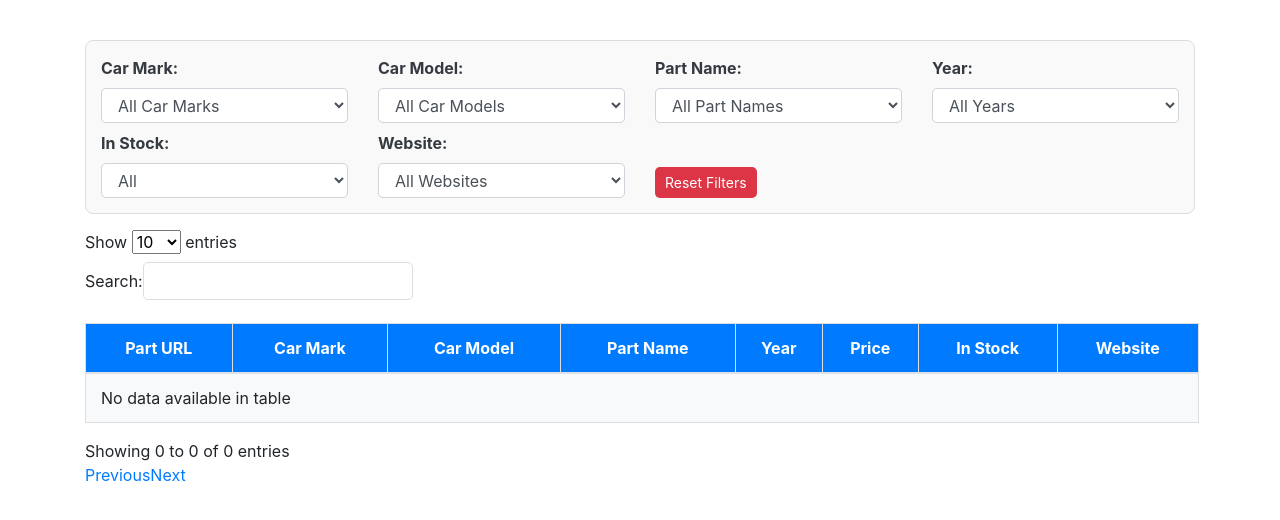
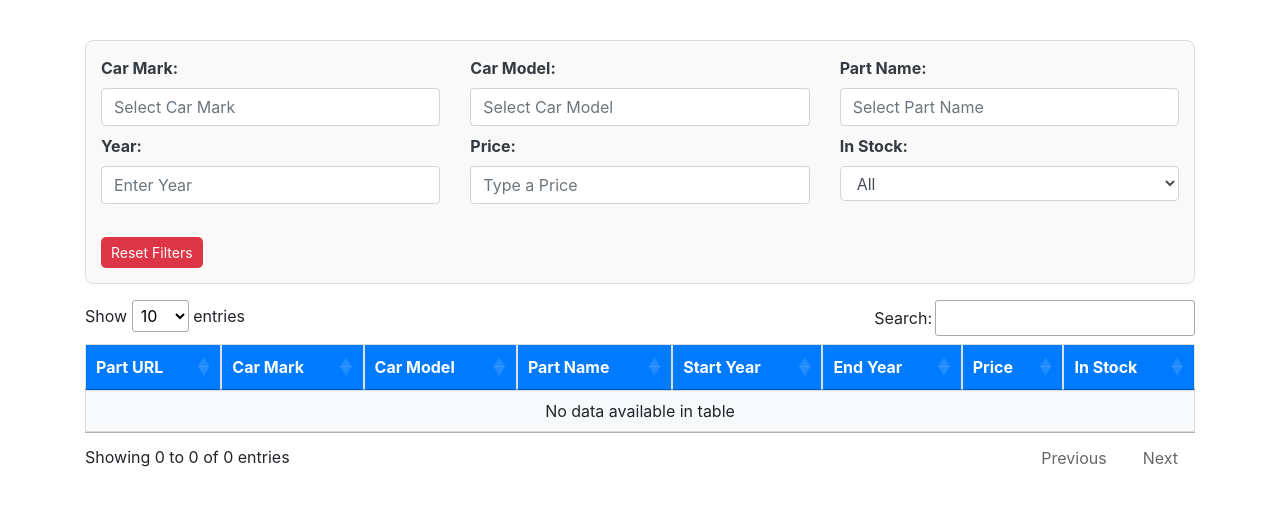
Before and after one commit to AngelTern/nawilebi_scrape, a Flask app: page /data in a window 1280 px wide. Shown: the top 520 px of the page. Run offline with Flask 3, Linux system fonts and the light colour scheme; the visitor is signed in with stand-in values (Sample User, id 1); data that the repository does not hold is empty; some libraries are stand-ins or nearby versions.

Commit message:
made changes to flask app

```diff
--- a/nawilebi/nawilebi/items.py
+++ b/nawilebi/nawilebi/items.py
@@ -15,6 +15,8 @@ class NawilebiItem(scrapy.Item):
     part_full_name = scrapy.Field()
     car_model = scrapy.Field()
     year = scrapy.Field()
+    start_year = scrapy.Field()
+    end_year = scrapy.Field()
     #oem = scrapy.Field()
     price = scrapy.Field()
     original_price = scrapy.Field()
--- a/nawilebi/nawilebi/spiders/autopia.py
+++ b/nawilebi/nawilebi/spiders/autopia.py
@@ -10,6 +10,7 @@ class AutopiaSpider(scrapy.Spider):
         'ITEM_PIPELINES': {
             "nawilebi.pipelines.NawilebiPipeline": 100,
             "nawilebi.pipelines.AutopiaPipeline": 200,
+            "nawilebi.pipelines.YearProcessPipeline": 300,
             "nawilebi.pipelines.SaveToMySQLPipeline": 900
         },
         'DOWNLOAD_DELAY': 0.5,
--- a/nawilebi/nawilebi/spiders/autotrans.py
+++ b/nawilebi/nawilebi/spiders/autotrans.py
@@ -9,7 +9,8 @@ class AutotransSpider(scrapy.Spider):
     custom_settings = {
         'ITEM_PIPELINES': {
             "nawilebi.pipelines.NawilebiPipeline": 100,
-            "nawilebi.pipelines.AutotransPipeline": 200,
+            "nawilebi.pipelines.AutopiaPipeline": 200,
+            "nawilebi.pipelines.YearProcessPipeline": 300,
             "nawilebi.pipelines.SaveToMySQLPipeline": 900
         },
         'DOWNLOAD_DELAY': 0.5,
--- a/nawilebi/nawilebi/spiders/carparts.py
+++ b/nawilebi/nawilebi/spiders/carparts.py
@@ -9,7 +9,8 @@ class CarpartsSpider(scrapy.Spider):
     custom_settings = {
         'ITEM_PIPELINES': {
             "nawilebi.pipelines.NawilebiPipeline": 100,
-            "nawilebi.pipelines.CarpartsPipeline": 200,
+            "nawilebi.pipelines.AutopiaPipeline": 200,
+            "nawilebi.pipelines.YearProcessPipeline": 300,
             "nawilebi.pipelines.SaveToMySQLPipeline": 900
         },
         'DOWNLOAD_DELAY': 0.5,
--- a/nawilebi/nawilebi/spiders/topautoparts.py
+++ b/nawilebi/nawilebi/spiders/topautoparts.py
@@ -12,7 +12,8 @@ class TopautopartsSpider(scrapy.Spider):
     custom_settings = {
         'ITEM_PIPELINES': {
             "nawilebi.pipelines.NawilebiPipeline": 100,
-            "nawilebi.pipelines.TopaoutopartsPopelines": 200,
+            "nawilebi.pipelines.AutopiaPipeline": 200,
+            "nawilebi.pipelines.YearProcessPipeline": 300,
             "nawilebi.pipelines.SaveToMySQLPipeline": 900
         },
         'DOWNLOAD_DELAY': 0.5,
--- a/nawilebi/nawilebi/spiders/vgparts.py
+++ b/nawilebi/nawilebi/spiders/vgparts.py
@@ -10,12 +10,12 @@ class VgpartsSpider(scrapy.Spider):
     custom_settings = {
         'ITEM_PIPELINES': {
             "nawilebi.pipelines.NawilebiPipeline": 100,
-            'nawilebi.pipelines.VgpartsPipeline': 200,
+            "nawilebi.pipelines.AutopiaPipeline": 200,
+            "nawilebi.pipelines.YearProcessPipeline": 300,
             "nawilebi.pipelines.SaveToMySQLPipeline": 900
         },
         'DOWNLOAD_DELAY': 0.5,
     }
-
     def parse(self, response):
         json_data = json.loads(response.text)
 
--- a/nawilebi/nawilebi/spiders/vsauto.py
+++ b/nawilebi/nawilebi/spiders/vsauto.py
@@ -8,7 +8,8 @@ class VsautoSpider(scrapy.Spider):
     custom_settings = {
         'ITEM_PIPELINES': {
             "nawilebi.pipelines.NawilebiPipeline": 100,
-            "nawilebi.pipelines.VsautoPipeline": 200,
+            "nawilebi.pipelines.AutopiaPipeline": 200,
+            "nawilebi.pipelines.YearProcessPipeline": 300,
             "nawilebi.pipelines.SaveToMySQLPipeline": 900
         },
         'DOWNLOAD_DELAY': 0.5,
--- a/nawilebi/nawilebi_webapp/app.py
+++ b/nawilebi/nawilebi_webapp/app.py
@@ -1,15 +1,16 @@
-from flask import Flask, render_template, url_for, redirect, request
+from flask import Flask, render_template, url_for, redirect, request, jsonify
 from flask_sqlalchemy import SQLAlchemy
 from flask_login import UserMixin, login_user, LoginManager, login_required, logout_user, current_user
 from flask_wtf import FlaskForm
 from wtforms import StringField, PasswordField, SubmitField
-from wtforms.validators import InputRequired, Length, ValidationError
+from wtforms.validators import InputRequired, Length
 from flask_bcrypt import Bcrypt
+from sqlalchemy import or_, func, Integer, case, and_
 
 app = Flask(__name__)
 application = app
-app.config['SQLALCHEMY_DATABASE_URI'] = 'mysql://root:12XklsD!?NmG1509@localhost/nawilebi'
-app.config["SECRET_KEY"] = 'whatever'
+app.config['SQLALCHEMY_DATABASE_URI'] = 'mysql+mysqldb://root:12XklsD!?NmG1509@localhost/nawilebi'
+app.config["SECRET_KEY"] = 'am_chem_fexebs'
 db = SQLAlchemy(app)
 bcrypt = Bcrypt(app)
 
@@ -23,9 +24,9 @@ def load_user(user_id):
 
 class User(db.Model, UserMixin):
     __tablename__ = 'login_credentials'
-    id = db.Column(db.Integer, primary_key = True)
-    username = db.Column(db.String(20), nullable = False, unique = True)
-    password = db.Column(db.String(80), nullable = False)
+    id = db.Column(db.Integer, primary_key=True)
+    username = db.Column(db.String(20), nullable=False, unique=True)
+    password = db.Column(db.String(80), nullable=False)
 
 class CarPart(db.Model):
     __tablename__ = 'nawilebi'
@@ -34,7 +35,8 @@ class CarPart(db.Model):
     car_mark = db.Column(db.String(70))
     car_model = db.Column(db.String(150))
     part_full_name = db.Column(db.String(150))
-    year = db.Column(db.String(10))
+    start_year = db.Column(db.Integer)
+    end_year = db.Column(db.Integer)
     price = db.Column(db.Integer)
     in_stock = db.Column(db.Boolean)
     website = db.Column(db.String(255))
@@ -46,38 +48,33 @@ class CarPart(db.Model):
             'car_mark': self.car_mark,
             'car_model': self.car_model,
             'part_full_name': self.part_full_name,
-            'year': self.year,
+            'start_year': self.start_year,
+            'end_year': self.end_year,
             'price': self.price,
             'in_stock': self.in_stock,
             'website': self.website
         }
 
-
 class LoginForm(FlaskForm):
-    username = StringField(validators=[InputRequired(), Length(
-        min=4, max=20)], render_kw={"placeholder": "Username", "class": "form-control"})
-
-    password = PasswordField(validators=[InputRequired(), Length(
-        min=4, max=20)], render_kw={"placeholder": "Password", "class": "form-control"})
-
+    username = StringField(validators=[InputRequired(), Length(min=4, max=20)], render_kw={"placeholder": "Username", "class": "form-control"})
+    password = PasswordField(validators=[InputRequired(), Length(min=4, max=20)], render_kw={"placeholder": "Password", "class": "form-control"})
     submit = SubmitField("Login", render_kw={"class": "btn btn-primary"})
 
 @app.route('/')
 def home():
     return redirect(url_for('login'))
 
-@app.route('/login', methods = ["GET", "POST"])
+@app.route('/login', methods=["GET", "POST"])
 def login():
     form = LoginForm()
     if form.validate_on_submit():
-        user = User.query.filter_by(username = form.username.data).first()
-        if user:
-            if bcrypt.check_password_hash(user.password, form.password.data):
-                login_user(user)
-                return redirect(url_for("dashboard"))
-    return render_template("login.html", form = form)
+        user = User.query.filter_by(username=form.username.data).first()
+        if user and bcrypt.check_password_hash(user.password, form.password.data):
+            login_user(user)
+            return redirect(url_for("dashboard"))
+    return render_template("login.html", form=form)
 
-@app.route('/data', methods = ["GET", "POST"])
+@app.route('/data', methods=["GET", "POST"])
 @login_required
 def dashboard():
     return render_template("table_main.html")
@@ -87,13 +84,13 @@ def dashboard():
 def data():
     query = CarPart.query
 
-    #Apply filters from request
+    # Apply filters from request
     car_mark = request.args.get('car_mark')
     car_model = request.args.get('car_model')
     part_full_name = request.args.get('part_full_name')
     year = request.args.get('year')
     in_stock = request.args.get('in_stock')
-    website = request.args.get('website')
+    price = request.args.get('price')
 
     if car_mark:
         query = query.filter(CarPart.car_mark == car_mark)
@@ -102,11 +99,21 @@ def data():
     if part_full_name:
         query = query.filter(CarPart.part_full_name == part_full_name)
     if year:
-        query = query.filter(CarPart.year == year)
+        try:
+            search_year = int(year)
+            query = query.filter(
+                CarPart.start_year <= search_year,
+                CarPart.end_year >= search_year
+            )
+        except ValueError:
+            pass  # Handle invalid input if necessary
     if in_stock is not None and in_stock != "":
         query = query.filter(CarPart.in_stock == (in_stock == "1"))
-    if website:
-        query = query.filter(CarPart.website == website)
+    if price:
+        try:
+            query = query.filter(CarPart.price == int(price))
+        except ValueError:
+            pass  # Handle invalid price input
 
     total_filtered = query.count()
 
@@ -118,7 +125,7 @@ def data():
         if col_index is None:
             break
         col_name = request.args.get(f'columns[{col_index}][data]')
-        if col_name not in ['part_url', 'car_mark', 'car_model', 'part_full_name', 'year', 'price', 'in_stock', 'website']:
+        if col_name not in ['part_url', 'car_mark', 'car_model', 'part_full_name', 'start_year', 'end_year', 'price', 'in_stock']:
             col_name = 'part_full_name'
         descending = request.args.get(f'order[{i}][dir]') == 'desc'
         col = getattr(CarPart, col_name)
@@ -130,60 +137,58 @@ def data():
         query = query.order_by(*order)
 
     # Pagination
-    start = request.args.get('start', type=int)
-    length = request.args.get('length', type=int)
+    start = request.args.get('start', type=int) or 0
+    length = request.args.get('length', type=int) or 10
     query = query.offset(start).limit(length)
 
     # Response
-    return {
+    return jsonify({
         'data': [car_part.to_dict() for car_part in query],
         'recordsFiltered': total_filtered,
         'recordsTotal': CarPart.query.count(),
-        'draw': request.args.get('draw', type=int),
-    }
+        'draw': request.args.get('draw', type=int, default=1),
+    })
 
 @app.route('/api/filters/car_mark')
+@login_required
 def filter_car_mark():
-    car_marks = db.session.query(CarPart.car_mark).distinct().all()
-    return [mark[0] for mark in car_marks]
+    search = request.args.get('search', '')
+    car_marks_query = db.session.query(CarPart.car_mark).distinct()
+    if search:
+        car_marks_query = car_marks_query.filter(CarPart.car_mark.like(f'%{search}%'))
+    car_marks = car_marks_query.all()
+    return jsonify([mark[0] for mark in car_marks])
 
 @app.route('/api/filters/car_model')
+@login_required
 def filter_car_model():
     car_mark = request.args.get('car_mark')
+    search = request.args.get('search', '')
     query = db.session.query(CarPart.car_model).distinct()
     if car_mark:
         query = query.filter(CarPart.car_mark == car_mark)
+    if search:
+        query = query.filter(CarPart.car_model.like(f'%{search}%'))
     car_models = query.all()
-    return [model[0] for model in car_models]
+    return jsonify([model[0] for model in car_models])
 
 @app.route('/api/filters/part_full_name')
+@login_required
 def filter_part_full_name():
     car_mark = request.args.get('car_mark')
+    car_model = request.args.get('car_model')
+    search = request.args.get('search', '')
     query = db.session.query(CarPart.part_full_name).distinct()
     if car_mark:
         query = query.filter(CarPart.car_mark == car_mark)
+    if car_model:
+        query = query.filter(CarPart.car_model == car_model)
+    if search:
+        query = query.filter(CarPart.part_full_name.like(f'%{search}%'))
     part_names = query.all()
-    return [part_name[0] for part_name in part_names]
+    return jsonify([part_name[0] for part_name in part_names])
 
-@app.route('/api/filters/year')
-def filter_year():
-    car_mark = request.args.get('car_mark')
-    query = db.session.query(CarPart.year).distinct()
-    if car_mark:
-        query = query.filter(CarPart.car_mark == car_mark)
-    years = query.all()
-    return [year[0] for year in years]
-
-@app.route('/api/filters/in_stock')
-def filter_in_stock():
-    return [{"value": "1", "label": "Yes"}, {"value": "0", "label": "No"}]
-
-@app.route('/api/filters/website')
-def filter_website():
-    websites = db.session.query(CarPart.website).distinct().all()
-    return [website[0] for website in websites]
-
-@app.route('/logout', methods = ["GET", "POST"])
+@app.route('/logout', methods=["GET", "POST"])
 @login_required
 def logout():
     logout_user()
--- a/nawilebi/nawilebi_webapp/templates/table_base.html
+++ b/nawilebi/nawilebi_webapp/templates/table_base.html
@@ -2,19 +2,30 @@
 <html lang="en">
 <head>
     <meta charset="UTF-8">
-    <meta http-equiv="X-UA-Compatible" content="IE=edge">
-    <meta name="viewport" content="width=device-width, initial-scale=1.0">
     <title>{% block title %}Nawilebi{% endblock %}</title>
+    <!-- Include Bootstrap CSS -->
     <link rel="stylesheet" href="https://stackpath.bootstrapcdn.com/bootstrap/4.5.2/css/bootstrap.min.css">
+    <!-- Include DataTables CSS -->
+    <link rel="stylesheet" href="https://cdn.datatables.net/1.10.21/css/jquery.dataTables.min.css">
+    <!-- Include jQuery UI CSS -->
+    <link rel="stylesheet" href="https://code.jquery.com/ui/1.12.1/themes/base/jquery-ui.css">
+    <!-- Custom CSS -->
     <link rel="stylesheet" href="{{ url_for('static', filename='table_style.css') }}">
+</head>
 <body>
     <div class="container">
         {% block content %}{% endblock %}
     </div>
 
     <!-- Scripts -->
+    <!-- Include jQuery -->
     <script src="https://code.jquery.com/jquery-3.5.1.min.js"></script>
+    <!-- Include jQuery UI JS -->
+    <script src="https://code.jquery.com/ui/1.12.1/jquery-ui.min.js"></script>
+    <!-- Include DataTables JS -->
     <script src="https://cdn.datatables.net/1.10.21/js/jquery.dataTables.min.js"></script>
+    <!-- Include Bootstrap JS -->
+    <script src="https://stackpath.bootstrapcdn.com/bootstrap/4.5.2/js/bootstrap.min.js"></script>
     {% block scripts %}{% endblock %}
 </body>
 </html>
--- a/nawilebi/nawilebi_webapp/templates/table_main.html
+++ b/nawilebi/nawilebi_webapp/templates/table_main.html
@@ -5,33 +5,29 @@
 <!-- Filter Bar Section -->
 <div class="filter-bar mb-3">
   <div class="row">
-      <div class="col-md-3">
+    <div class="col-md-4">
       <label for="car_mark_filter">Car Mark:</label>
-        <select id="car_mark_filter" class="form-control">
-          <option value="">All Car Marks</option>
-        </select>
+      <input type="text" id="car_mark_filter" class="form-control" placeholder="Select Car Mark">
     </div>
-      <div class="col-md-3">
+    <div class="col-md-4">
       <label for="car_model_filter">Car Model:</label>
-        <select id="car_model_filter" class="form-control">
-          <option value="">All Car Models</option>
-        </select>
+      <input type="text" id="car_model_filter" class="form-control" placeholder="Select Car Model">
     </div>
-      <div class="col-md-3">
+    <div class="col-md-4">
       <label for="part_full_name_filter">Part Name:</label>
-        <select id="part_full_name_filter" class="form-control">
-          <option value="">All Part Names</option>
-        </select>
-      </div>
-      <div class="col-md-3">
-        <label for="year_filter">Year:</label>
-        <select id="year_filter" class="form-control">
-          <option value="">All Years</option>
-        </select>
+      <input type="text" id="part_full_name_filter" class="form-control" placeholder="Select Part Name">
     </div>
   </div>
   <div class="row mt-2">
-      <div class="col-md-3">
+    <div class="col-md-4">
+      <label for="year_filter">Year:</label>
+      <input type="text" id="year_filter" class="form-control" placeholder="Enter Year">
+    </div>
+    <div class="col-md-4">
+      <label for="price_filter">Price:</label>
+      <input type="text" id="price_filter" class="form-control" placeholder="Type a Price">
+    </div>
+    <div class="col-md-4">
       <label for="in_stock_filter">In Stock:</label>
       <select id="in_stock_filter" class="form-control">
         <option value="">All</option>
@@ -39,12 +35,8 @@
         <option value="0">No</option>
       </select>
     </div>
-      <div class="col-md-3">
-        <label for="website_filter">Website:</label>
-        <select id="website_filter" class="form-control">
-          <option value="">All Websites</option>
-        </select>
   </div>
+  <div class="row mt-2">
     <div class="col-md-3 align-self-end">
       <button id="reset_filters" class="btn btn-secondary">Reset Filters</button>
     </div>
@@ -59,10 +51,10 @@
       <th>Car Mark</th>
       <th>Car Model</th>
       <th>Part Name</th>
-        <th>Year</th>
+      <th>Start Year</th>
+      <th>End Year</th>
       <th>Price</th>
       <th>In Stock</th>
-        <th>Website</th>
     </tr>
   </thead>
   <tbody>
@@ -74,6 +66,9 @@
 <script>
   $(document).ready(function () {
     var table = $('#data').DataTable({
+      scrollY: '400px',  // Fixed height to prevent size changes
+      scrollCollapse: true,
+      paging: true,
       ajax: {
         url: '/api/data',
         data: function (d) {
@@ -81,161 +76,77 @@
           d.car_model = $('#car_model_filter').val();
           d.part_full_name = $('#part_full_name_filter').val();
           d.year = $('#year_filter').val();
+          d.price = $('#price_filter').val();
           d.in_stock = $('#in_stock_filter').val();
-            d.website = $('#website_filter').val();
         }
       },
       serverSide: true,
       columns: [
-          {data: 'part_url'},
+        {data: 'part_url', render: function(data, type, row) {
+            return '<a href="'+data+'" target="_blank">'+data+'</a>';
+        }},
         {data: 'car_mark'},
         {data: 'car_model'},
         {data: 'part_full_name'},
-          {data: 'year'},
+        {data: 'start_year'},
+        {data: 'end_year'},
         {data: 'price'},
-          {data: 'in_stock'},
-          {data: 'website'}
+        {data: 'in_stock', render: function(data, type, row) {
+            return data ? 'Yes' : 'No';
+        }}
       ],
       order: []  // Disable default sorting
     });
 
-      // Load All Car Models, Part Names, and Years on page load
+    // Function to initialize autocomplete with preloaded options
+    function initializeAutocomplete(selector, url, extraData) {
+      $(selector).autocomplete({
+        source: function(request, response) {
+          var data = {search: request.term};
+          if (extraData) {
+            data = Object.assign(data, extraData());
+          }
           $.ajax({
-        url: '/api/filters/car_model',
-        success: function (data) {
-          $('#car_model_filter').empty().append('<option value="">All Car Models</option>');
-          data.forEach(function (model) {
-            $('#car_model_filter').append('<option value="'+model+'">'+model+'</option>');
+            url: url,
+            data: data,
+            success: function(data) {
+              response(data);
+            }
+          });
+        },
+        minLength: 0,  // Show all options when the input is focused
+        select: function () {
+          table.draw(false);
+        }
+      }).focus(function(){
+        // Show the complete list when input is focused
+        $(this).autocomplete('search', '');
       });
     }
+
+    // Initialize autocomplete for each filter
+    initializeAutocomplete('#car_mark_filter', '/api/filters/car_mark');
+    initializeAutocomplete('#car_model_filter', '/api/filters/car_model', function () {
+      return {car_mark: $('#car_mark_filter').val()};
+    });
+    initializeAutocomplete('#part_full_name_filter', '/api/filters/part_full_name', function () {
+      return {
+        car_mark: $('#car_mark_filter').val(),
+        car_model: $('#car_model_filter').val()
+      };
     });
 
-      $.ajax({
-        url: '/api/filters/part_full_name',
-        success: function (data) {
-          $('#part_full_name_filter').empty().append('<option value="">All Part Names</option>');
-          data.forEach(function (partName) {
-            $('#part_full_name_filter').append('<option value="'+partName+'">'+partName+'</option>');
-          });
-        }
-      });
-
-      $.ajax({
-        url: '/api/filters/year',
-        success: function (data) {
-          $('#year_filter').empty().append('<option value="">All Years</option>');
-          data.forEach(function (year) {
-            $('#year_filter').append('<option value="'+year+'">'+year+'</option>');
-          });
-        }
-      });
-
-      // Load Car Marks
-      $.ajax({
-        url: '/api/filters/car_mark',
-        success: function (data) {
-          $('#car_mark_filter').empty().append('<option value="">All Car Marks</option>');
-          data.forEach(function (mark) {
-            $('#car_mark_filter').append('<option value="'+mark+'">'+mark+'</option>');
-          });
-        }
-      });
-
-      // Load Websites
-      $.ajax({
-        url: '/api/filters/website',
-        success: function (data) {
-          $('#website_filter').empty().append('<option value="">All Websites</option>');
-          data.forEach(function (website) {
-            $('#website_filter').append('<option value="'+website+'">'+website+'</option>');
-          });
-        }
-      });
-
-      // When Car Mark filter changes
-      $('#car_mark_filter').change(function () {
-        var carMark = $(this).val();
-
-        $.ajax({
-          url: '/api/filters/car_model',
-          data: {car_mark: carMark},
-          success: function (data) {
-            $('#car_model_filter').empty().append('<option value="">All Car Models</option>');
-            data.forEach(function (model) {
-              $('#car_model_filter').append('<option value="'+model+'">'+model+'</option>');
-            });
-          }
-        });
-
-        $.ajax({
-          url: '/api/filters/part_full_name',
-          data: {car_mark: carMark},
-          success: function (data) {
-            $('#part_full_name_filter').empty().append('<option value="">All Part Names</option>');
-            data.forEach(function (partName) {
-              $('#part_full_name_filter').append('<option value="'+partName+'">'+partName+'</option>');
-            });
-          }
-        });
-
-        $.ajax({
-          url: '/api/filters/year',
-          data: {car_mark: carMark},
-          success: function (data) {
-            $('#year_filter').empty().append('<option value="">All Years</option>');
-            data.forEach(function (year) {
-              $('#year_filter').append('<option value="'+year+'">'+year+'</option>');
-            });
-          }
-        });
-
+    // Redraw the table when any filter is changed
+    $('#car_mark_filter, #car_model_filter, #part_full_name_filter, #year_filter, #price_filter, #in_stock_filter').on('change input', function () {
       table.draw(false);
-      });
-
-      // Redraw the table when any other filter is changed
-      $('#car_model_filter, #part_full_name_filter, #year_filter, #in_stock_filter, #website_filter').change(function () {
-        table.draw(false);  // False prevents sorting from triggering
     });
 
     // Reset filters
     $('#reset_filters').click(function () {
       // Reset all filter values
-        $('#car_mark_filter, #car_model_filter, #part_full_name_filter, #year_filter, #in_stock_filter, #website_filter').val('');
-
-        // Reset all dropdown filters to show all options again
-        $.ajax({
-          url: '/api/filters/car_model',
-          success: function (data) {
-            $('#car_model_filter').empty().append('<option value="">All Car Models</option>');
-            data.forEach(function (model) {
-              $('#car_model_filter').append('<option value="'+model+'">'+model+'</option>');
-            });
-          }
-        });
-
-        $.ajax({
-          url: '/api/filters/part_full_name',
-          success: function (data) {
-            $('#part_full_name_filter').empty().append('<option value="">All Part Names</option>');
-            data.forEach(function (partName) {
-              $('#part_full_name_filter').append('<option value="'+partName+'">'+partName+'</option>');
-            });
-          }
-        });
-
-        $.ajax({
-          url: '/api/filters/year',
-          success: function (data) {
-            $('#year_filter').empty().append('<option value="">All Years</option>');
-            data.forEach(function (year) {
-              $('#year_filter').append('<option value="'+year+'">'+year+'</option>');
-            });
-          }
-        });
-
-        table.draw(false); // Reset the table
+      $('#car_mark_filter, #car_model_filter, #part_full_name_filter, #year_filter, #price_filter, #in_stock_filter').val('');
+      table.draw(false);
     });
   });
-
 </script>
 {% endblock %}
```
Also changed, not shown: nawilebi/main.py (+29 -15 lines), nawilebi/nawilebi/pipelines.py (+109 -68 lines), nawilebi/nawilebi/spiders/carline.py (+7 -6 lines), nawilebi/nawilebi/spiders/partscorner.py (added, +17 -0 lines), nawilebi/utilities/additional_functions.py (+23 -6 lines), sdada.py (+12 -2 lines), 2 other files. Lines whose indentation alone changed are shown as unchanged.
